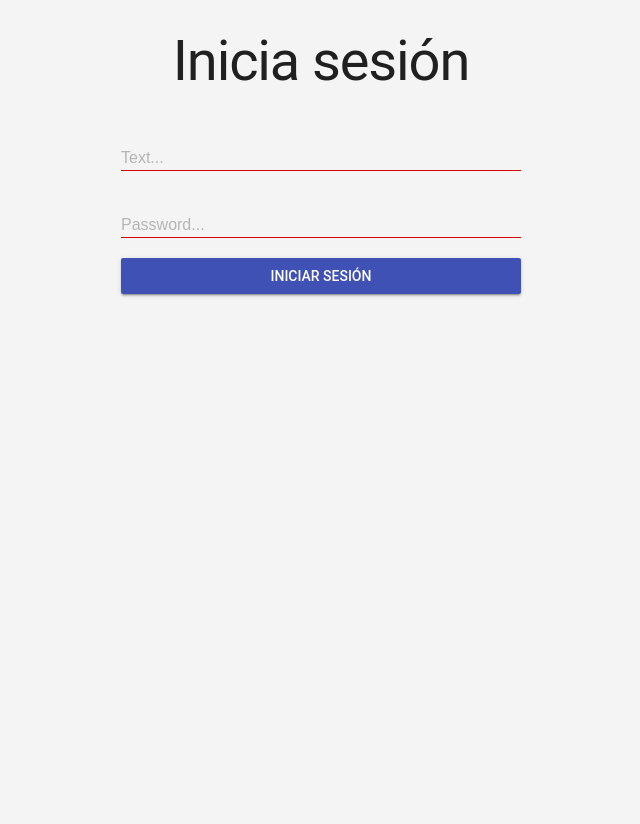
After one commit to RamsesMartinez/curso-fundamentos-web-js-python-2023-oct, a Flask app: template clase_06/templates/login.html in a window 1280 px wide. The commit adds this page. Shown: the whole page, without its empty margins (319-959 px from the left). Run offline with Flask 3, Linux system fonts and the light colour scheme; the template is opened without the code that fills it: values that come from a table or form of the project are taken from there, others are empty; some libraries are stand-ins or nearby versions.

Commit message:
Add exercise login

```diff
--- a/clase_06/app.py
+++ b/clase_06/app.py
@@ -1,12 +1,66 @@
-from flask import Flask, render_template
+from flask import Flask, render_template, flash, redirect, url_for
+from flask_wtf.csrf import CSRFProtect
+
+from flask_login import LoginManager, login_user, logout_user, current_user, login_required
+
+from forms import LoginForm
+from models import users
+
 
 app = Flask(__name__)
 
+app.config["SECRET_KEY"] = "b9f1f7e80d2627b5bdf11skaaieop26f67a4c49858d3f4b39eeadd8f84d5c6bb92fb0a0753"
 
-@app.route('/')
-def index():
-    return render_template('index.html')
+csrf = CSRFProtect(app)
+
+# Creamos la instancia de LoginManager
+login_manager = LoginManager()
+login_manager.init_app(app)
+login_manager.login_view = "login"
+
+
+# Acceder al usuario mediante ID / username
+@login_manager.user_loader
+def load_user(user_id):
+    return users.get(user_id)
+
+
+@app.route("/", methods=["GET", "POST"])
+def login():
+    if current_user.is_authenticated:
+        print(current_user)
+        return redirect(url_for("welcome"))
+    login_form = LoginForm()
+    if login_form.validate_on_submit():
+        username = login_form.username.data
+        password = login_form.password.data
+        user = users.get(username)
+        if user and user.password == password:
+            login_user(user)
+            # flash("Credenciales inválidas", "error")
+            # return render_template("login.html", form=login_form)
+            return redirect(url_for("welcome"))
+    return render_template("login.html", form=login_form)
+
+
+@app.route("/logout")
+def logout():
+    logout_user()
+    return redirect(url_for("login"))
+
+
+@app.route('/welcome')
+@login_required
+def welcome():
+    suma = 3 + 2
+    res = suma * 2
+    return render_template('index.html', valor=res)
+
+
+@app.route("/submit")
+def submit():
+    return "HOLA DESDE SUBMIT"
 
 
 if __name__ == '__main__':
-    app.run(debug=True)
+    app.run(debug=True, host="0.0.0.0", port=8000)
--- /dev/null
+++ b/clase_06/forms.py
@@ -0,0 +1,9 @@
+from flask_wtf import FlaskForm
+from wtforms import StringField, PasswordField, SubmitField
+from wtforms.validators import DataRequired, Length
+
+
+class LoginForm(FlaskForm):
+    username = StringField("Username", validators=[DataRequired(), Length(min=2, max=20)])
+    password = PasswordField('Password', validators=[DataRequired(), Length(min=6, max=10)])
+    submit = SubmitField("Login")
--- a/clase_06/pyproject.toml
+++ b/clase_06/pyproject.toml
@@ -8,7 +8,9 @@ readme = "README.md"
 
 [tool.poetry.dependencies]
 python = "^3.9"
-flask = "^3.0.0"
+flask = "^2.3.3"
+flask-wtf = "^1.2.1"
+flask-login = "^0.6.3"
 
 
 [build-system]
--- /dev/null
+++ b/clase_06/templates/login.html
@@ -0,0 +1,74 @@
+<!DOCTYPE html>
+<html lang="en">
+<head>
+    <meta charset="UTF-8">
+    <title>LOGIN</title>
+    <link rel="stylesheet" href="https://fonts.googleapis.com/icon?family=Material+Icons">
+    <link rel="stylesheet" href="https://code.getmdl.io/1.3.0/material.indigo-pink.min.css">
+    <script defer src="https://code.getmdl.io/1.3.0/material.min.js"></script>
+    <style>
+        body {
+            font-family: Arial, sans-serif;
+            margin: 0;
+            padding: 0;
+            background-color: #f4f4f4;
+        }
+
+        h1 {
+            text-align: center;
+        }
+
+        form {
+            max-width: 400px;
+            margin: 0 auto;
+        }
+
+        .mdl-textfield {
+            width: 100%;
+        }
+
+        .mdl-button {
+            width: 100%;
+            background-color: #3f51b5;
+            color: #ffffff;
+        }
+    </style>
+</head>
+<body>
+<h1>Inicia sesión</h1>
+<div class="mdl-layout">
+    {% with messages = get_flashed_messages(with_categories=true) %}
+    {% if messages %}
+    {% for category, message in messages %}
+    <div class="alert alert-{{category}}">
+        {{message}}
+    </div>
+    {% endfor %}
+    {% endif %}
+    {% endwith %}
+</div>
+<form method="POST" action="{{ url_for('login') }}">
+    {{ form.hidden_tag() }}
+    <div class="mdl-textfield mdl-js-textfield">
+        {{ form.username(class="mdl-textfield__input", id="username") }}
+        <label class="mdl-textfield__label" for="username">Text...</label>
+        {% if form.username.errors %}
+        <span class="mdl-textfield__error">{{ form.username.errors[0] }}</span>
+        {% endif %}
+    </div>
+
+    <div class="mdl-textfield mdl-js-textfield">
+        {{ form.password(class="mdl-textfield__input", id="password", type="password") }}
+        <label class="mdl-textfield__label" for="password">Password...</label>
+        {% if form.password.errors %}
+        <span class="mdl-textfield__error">{{ form.password.errors[0] }}</span>
+        {% endif %}
+    </div>
+    <p>
+        <button type="submit" class="mdl-button mdl-js-button mdl-button--raised">
+            Iniciar sesión
+        </button>
+    </p>
+</form>
+</body>
+</html>
```
Also changed, not shown: clase_06/models.py (added, +30 -0 lines), clase_06/templates/index.html (+9 -2 lines), 1 other file.
